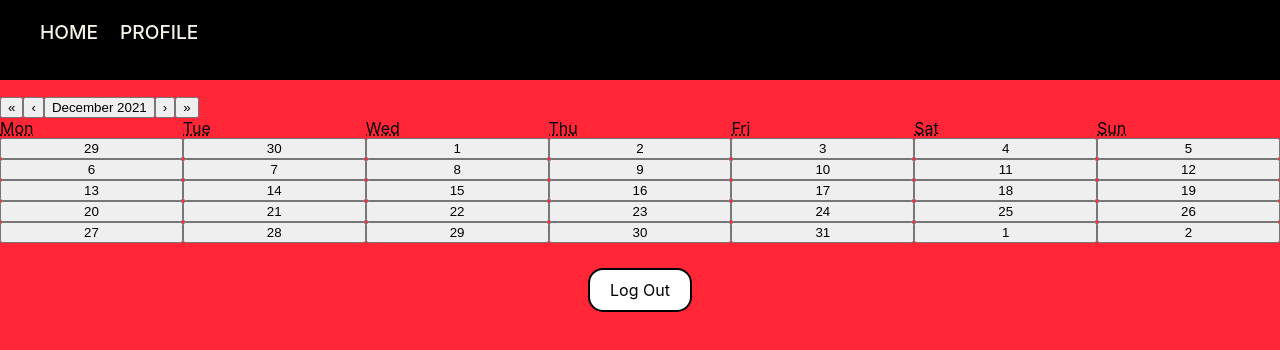
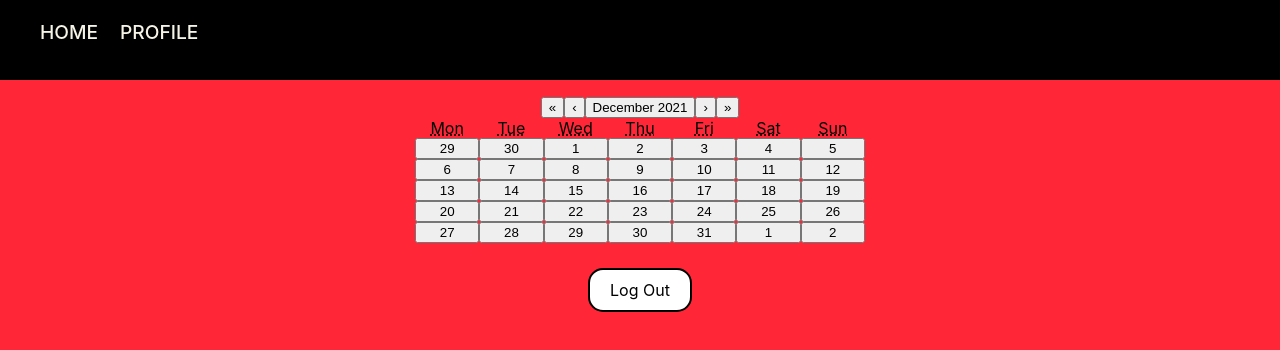
Before and after one commit to mattfusco7/FuscoLog, a React (Create React App) app in the folder fusco-log/: page / in a window 1280 px wide. Shown: the top 350 px of the page. Built offline with nearby package versions, Linux system fonts and the light colour scheme; no server answers; sample sign-in values are in the browser's storage.

Commit message:
centered calendar

```diff
--- a/fusco-log/src/logPage.js
+++ b/fusco-log/src/logPage.js
@@ -24,7 +24,9 @@ function Log(props) {
     return (
         <>
             <NavBar />
-            <Calendar />
+            <div id="calendarDiv">
+                <Calendar />
+            </div>
             <Footer
                 error={error}
                 setError={setError}
--- a/fusco-log/src/styles/log.css
+++ b/fusco-log/src/styles/log.css
@@ -0,0 +1,6 @@
+#calendarDiv {
+    width: 450px;
+    display: block;
+    text-align: center;
+    margin: 0 auto;
+}
```
